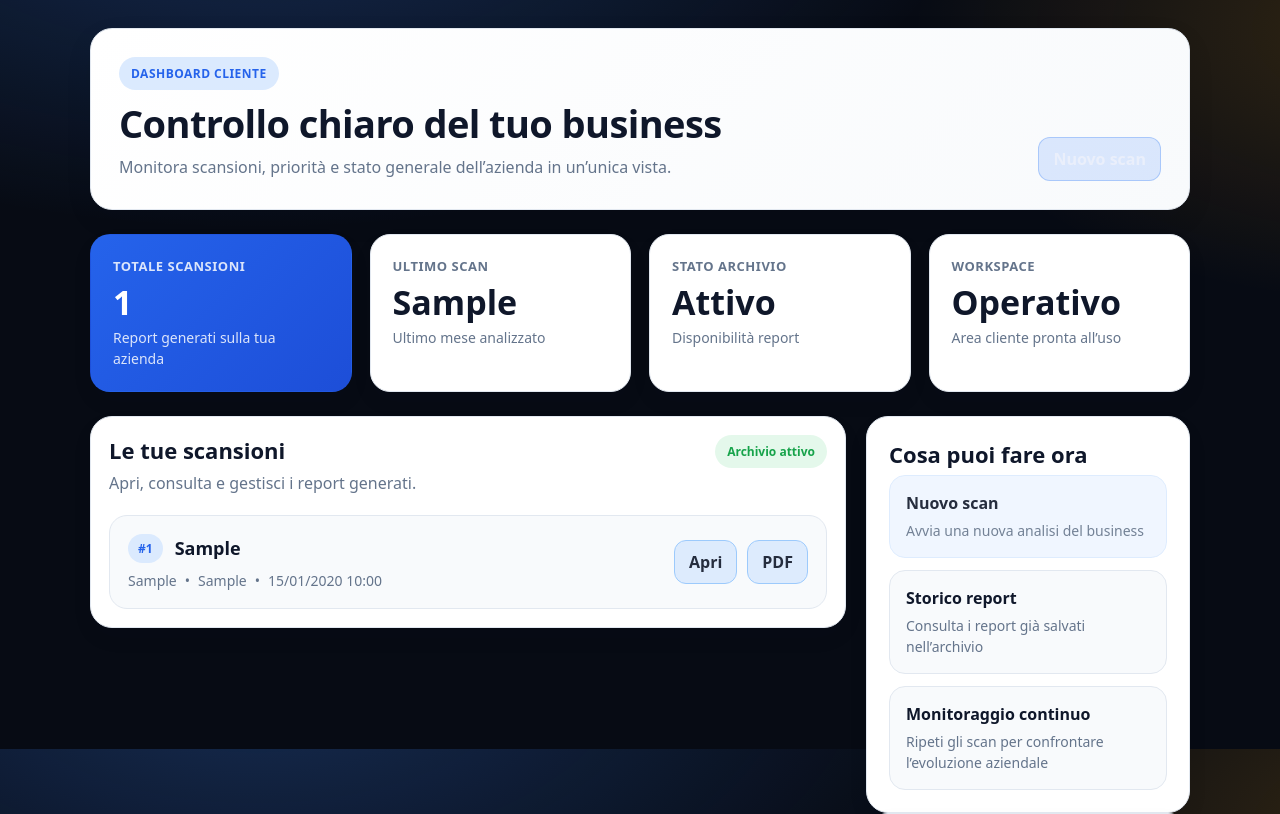
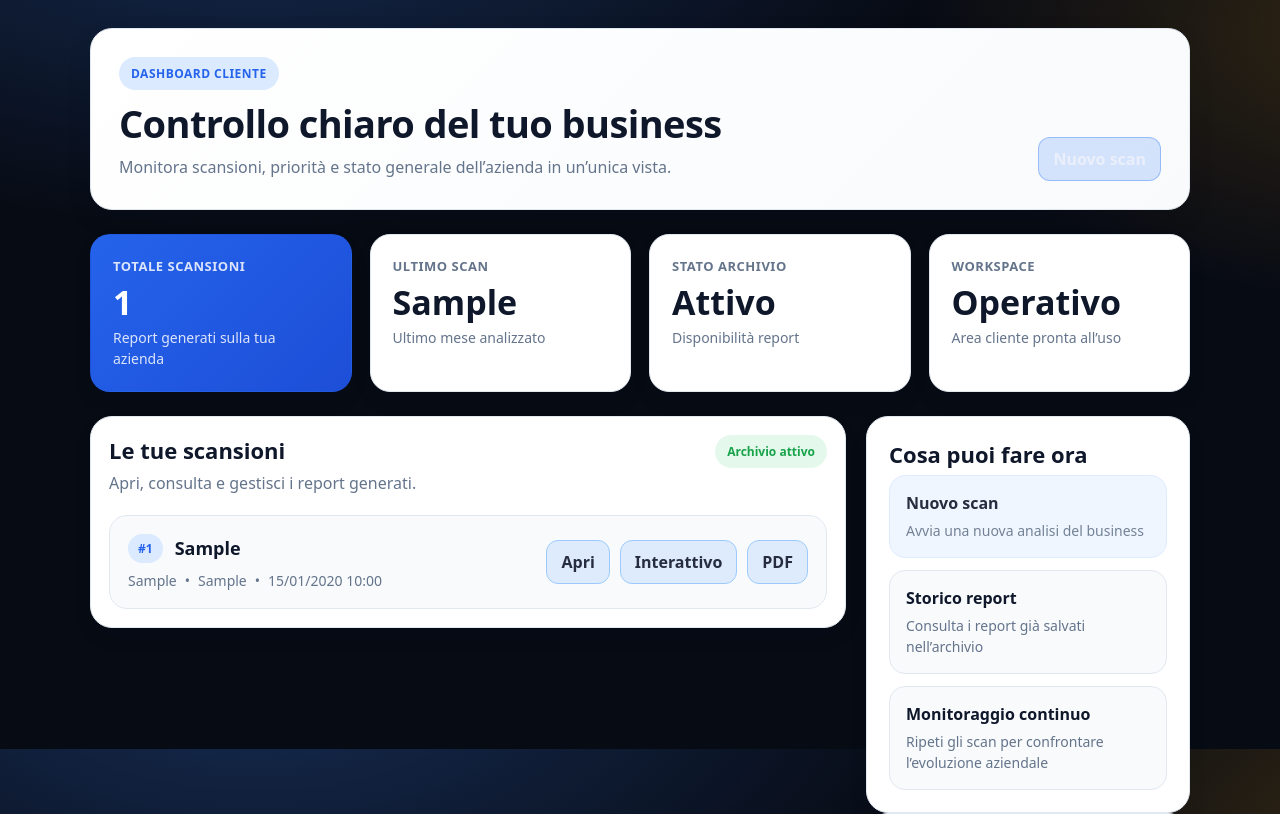
Before and after one commit to adiutorialessandro/saas_full, a Flask app: page /dashboard in a window 1280 px wide. Shown: the part 51-865 px from the top of the page. Run offline with Flask 3, Linux system fonts and the light colour scheme; a user stored in the database is signed in; tables that the repository leaves empty hold one stand-in row (values such as "Sample post").

Commit message:
Add interactive report action to dashboard and style new scan as primary

```diff
--- a/app/templates/dashboard.html
+++ b/app/templates/dashboard.html
@@ -12,7 +12,7 @@
     </div>
 
     <div class="dash-hero-actions">
-      <a class="btn" href="{{ url_for('wizard.onboarding') }}">Nuovo scan</a>
+      <a class="btn btn-primary" href="{{ url_for('wizard.onboarding') }}">Nuovo scan</a>
     </div>
   </section>
 
@@ -91,6 +91,7 @@
 
                 <div class="scan-row-actions">
                   <a class="btn btn-secondary" href="{{ url_for('scans.view_scan', scan_id=s.id) }}">Apri</a>
+                  <a class="btn btn-secondary" href="{{ url_for('report.view_report', scan_id=s.id) }}">Interattivo</a>
                   <a class="btn btn-secondary" href="{{ url_for('scans.scan_pdf', scan_id=s.id) }}">PDF</a>
                 </div>
               </div>
```
